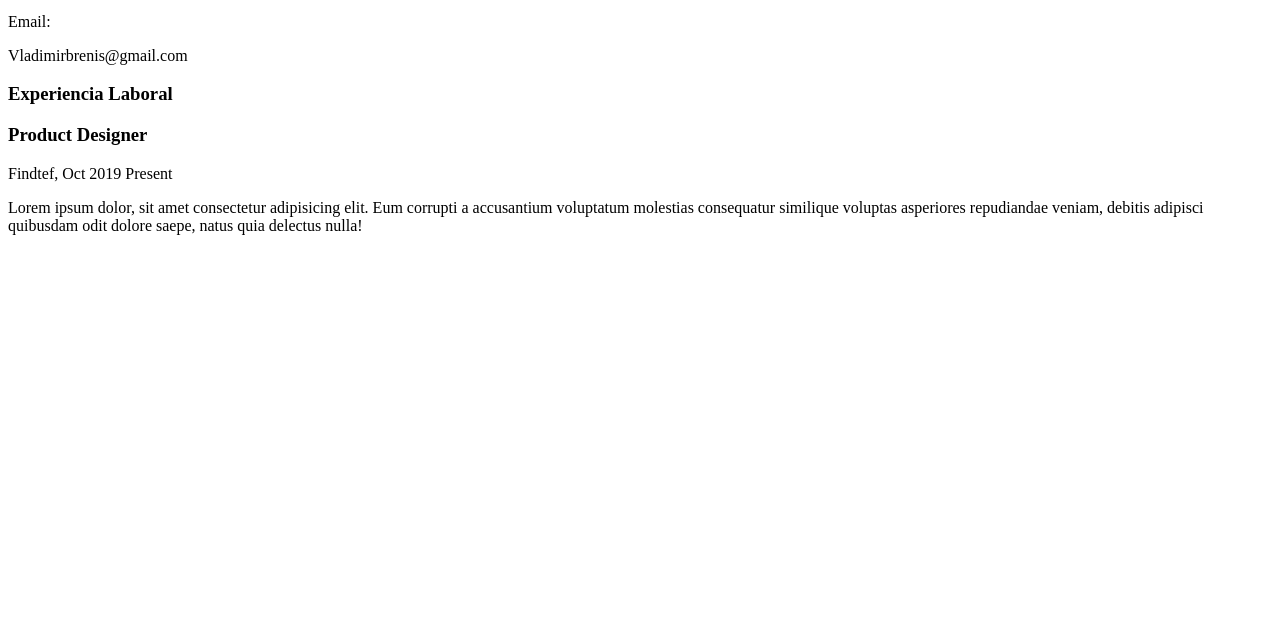
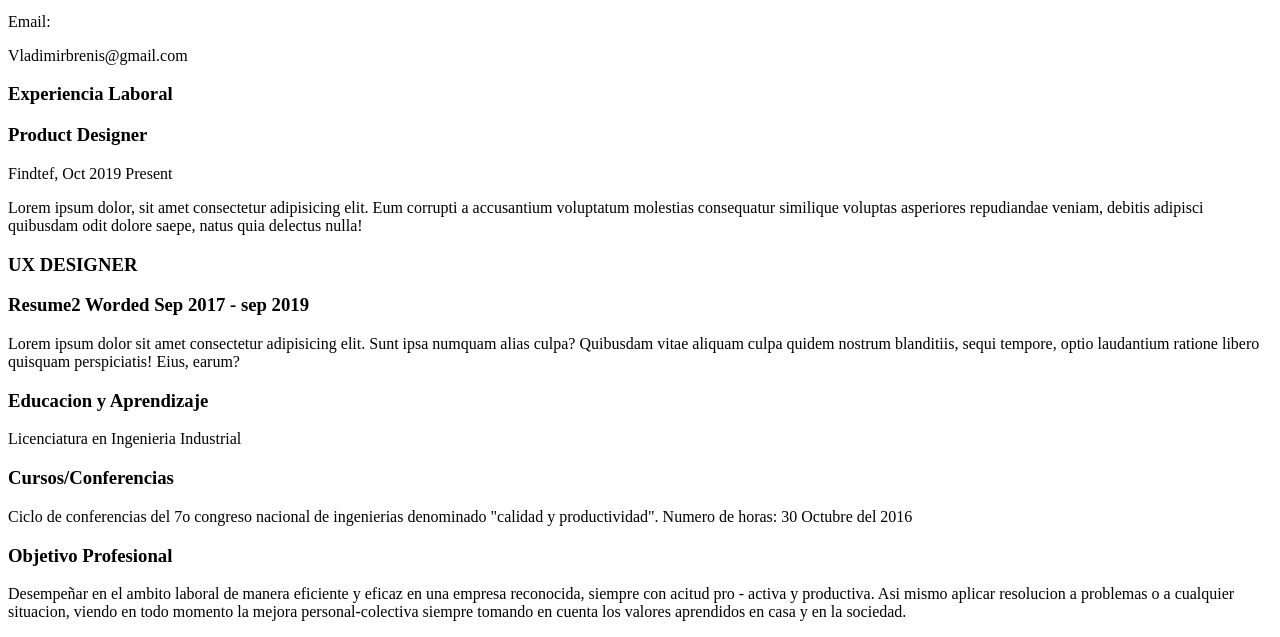
Before and after one commit to Vladimirbrenis/Cv-Projetc, a plain HTML site: page index.html in a window 1280 px wide. Shown: the part 189-826 px from the top of the page. Before the commit the page ends 800 px from the top, so only its background shows below. Drawn offline with Linux system fonts and the light colour scheme.

Commit message:
Se agrego mas informacion a mi cv

```diff
--- a/index.html
+++ b/index.html
@@ -42,5 +42,33 @@
         </p>
       </div>
     </section>
+    <section>
+      <h3>UX DESIGNER</h3>
+      <div>
+        <h3>Resume2 Worded Sep 2017 - sep 2019</h3>
+        <p>
+          Lorem ipsum dolor sit amet consectetur adipisicing elit. Sunt ipsa
+          numquam alias culpa? Quibusdam vitae aliquam culpa quidem nostrum
+          blanditiis, sequi tempore, optio laudantium ratione libero quisquam
+          perspiciatis! Eius, earum?
+        </p>
+      </div>
+    </section>
+    <section>
+      <h3>Educacion y Aprendizaje</h3>
+      <div>
+        <p>Licenciatura en Ingenieria Industrial</p>
+      </div>
+      <h3>Cursos/Conferencias</h3>
+      <p>
+        Ciclo de conferencias del 7o congreso nacional de ingenierias denominado
+        "calidad y productividad". Numero de horas: 30 Octubre del 2016
+      </p>
+      <div>
+    </section>
+    <section>
+        <h3>Objetivo Profesional</h3>
+        <p>Desempeñar en el ambito laboral de manera eficiente y eficaz en una empresa reconocida, siempre con acitud pro - activa y productiva. Asi mismo aplicar resolucion a problemas o a cualquier situacion, viendo en todo momento la mejora personal-colectiva siempre tomando en cuenta los valores aprendidos en casa y en la sociedad.</p>
+    </section>
   </body>
 </html>
```
